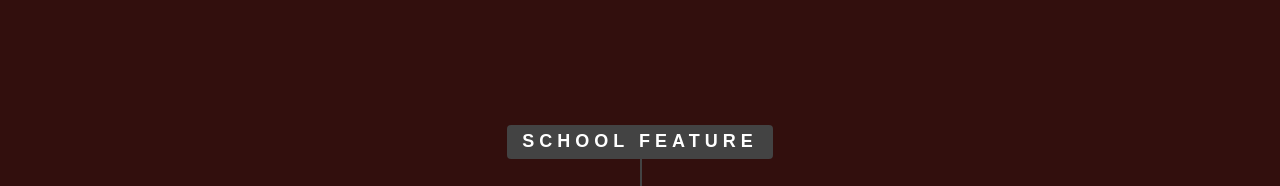
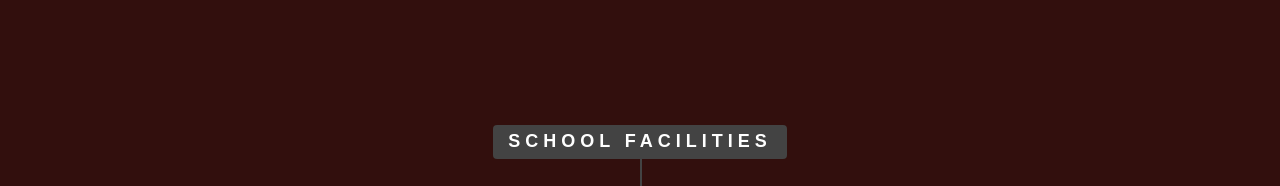
Before and after one commit to rengatech/sunindiya-web-demo3, a plain HTML site: page about.html in a window 1280 px wide. Shown: the part 1340-1526 px from the top of the page. Drawn offline with nearby package versions, Linux system fonts and the light colour scheme; files whose address does not match are found by name; a web font is replaced by a local one.

Commit message:
about-section-name change

```diff
--- a/about.html
+++ b/about.html
@@ -138,7 +138,7 @@
 				<div class="col-md-12 col-md-offset-0">
 					<ul class="timeline animate-box">
 						<li class="timeline-heading text-center animate-box">
-							<div><h3>School Feature</h3></div>
+							<div><h3>School Facilities</h3></div>
 						</li>
 						<li class="animate-box timeline-unverted">
 							<div class="timeline-badge"><span class="material-symbols-outlined">
```
